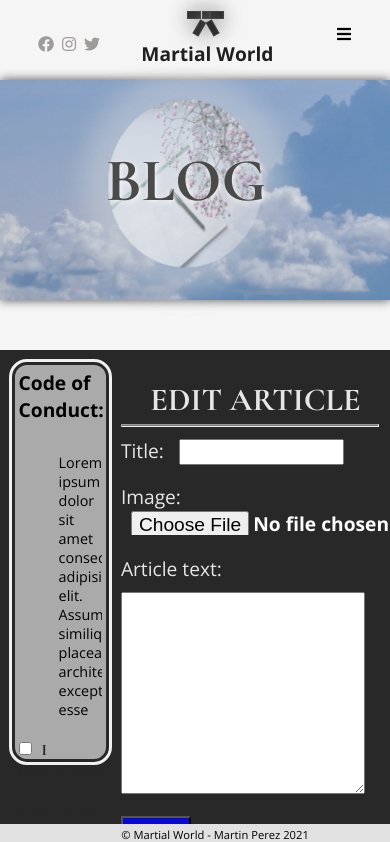
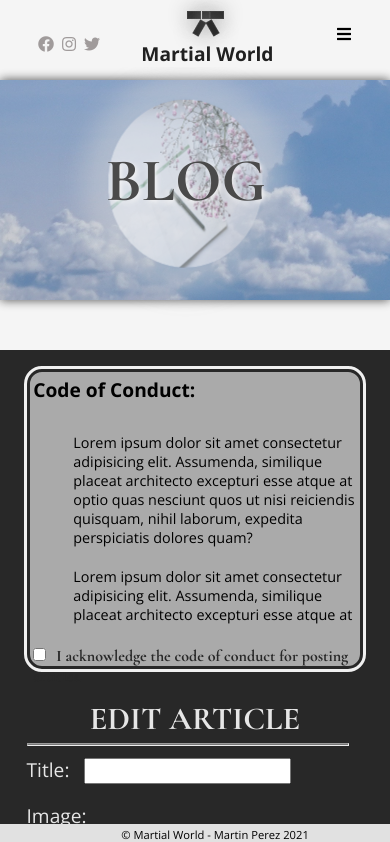
Before and after one commit to A-M-Perez/Martial-World-Blog, a React (Create React App) app: page /Blog/Edit_article in a window 390 px wide. Shown: the top 842 px of the page. Built offline with nearby package versions, Linux system fonts and the light colour scheme; what google-maps-react, react-geocode would draw is missing.

Commit message:
Added responsive design for Create Article section of the Blog

```diff
--- a/src/components/pages/Blog/CreateArticles.js
+++ b/src/components/pages/Blog/CreateArticles.js
@@ -105,10 +105,9 @@ const CreateArticles = ({ userName, guestUserName, userEmail }) => {
                     <form id='createArticleForm' onSubmit={postArticle}>
                         <label htmlFor='articleTitle'>Title:&nbsp;</label>
                         <input type='text' name='articleTitle' placeholder="Enter article title here..." ref={articleTitle} /><br /><br />
-                        <label>Image:&nbsp;
-                            <input type='file' id='imageUploader' accept='image/png' onChange={uploadImage} />
-                        </label><br /><br />
-                        <label htmlFor='articleText'>Article text:&nbsp;</label>
+                        <label id='imageContainer'>Image:&nbsp;<input type='file' id='imageUploader' accept='image/png' onChange={uploadImage} />
+                        </label><br />
+                        <label id='textareaContainer' htmlFor='articleText'>Article text:&nbsp;</label>
                         <textarea name='articleText' placeholder="Write your article here..." ref={articleText} /><br /><br />
                         <button type='submit' id='login-btn'>Post</button>
                     </form>
--- a/src/styles/pages/blog/CreateArticles.css
+++ b/src/styles/pages/blog/CreateArticles.css
@@ -82,6 +82,11 @@
                 font-size: 1em;
             }
 
+                #createArticleForm #imageContainer {
+                    width: 100%;
+                    display: flex;
+                }
+
                 #imageUploader {
                     color: white;
                     font-family: 'Open Sans', sans-serif;
@@ -105,6 +110,70 @@
                 }
 
 /* RESPONSIVE DESIGN */
-@media screen and (max-width: 960px) {
+@media screen and (min-width: 1920px) {
+    #textareaContainer{
+        margin-right: 70%;
+    }
+}
 
+@media screen and (max-width: 820px) {
+    #codeOfConduct {
+        height: 450px;
+    }
 }
+
+@media screen and (max-width: 768px) {
+    #createArticleContainer {
+        display: block;
+        padding: 2%;
+    }
+
+    #codeOfConduct {
+        width: 80%;
+        margin-left: 10%;
+        height: 300px;
+    }
+
+    #createArticleSection {
+        width: 80%;
+        margin-left: 10%;
+    }
+}
+
+@media screen and (max-width: 414px) {
+    #codeOfConduct {
+        width: 90%;
+        margin-left: 5%;
+        height: 300px;
+    }
+
+    #createArticleSection {
+        width: 90%;
+        margin-left: 5%;
+    }
+}
+
+@media screen and (max-width: 360px) {
+    #codeOfConduct {
+        width: 95%;
+        margin-left: 2.5%;
+        height: 300px;
+    }
+
+    #createArticleSection {
+        width: 95%;
+        margin-left: 2.5%;
+    }
+}
+
+@media screen and (max-width: 320px) {
+    #createArticleForm #imageContainer #imageUploader {
+        font-size: 0.8em;
+    }
+}
+
+@media screen and (max-width: 280px) {
+    #createArticleForm #imageContainer #imageUploader {
+        font-size: 0.7em;
+    }
+}
```
